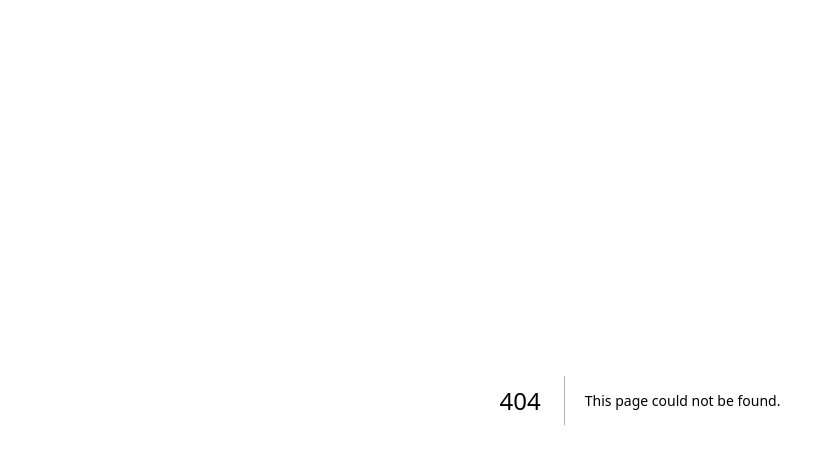
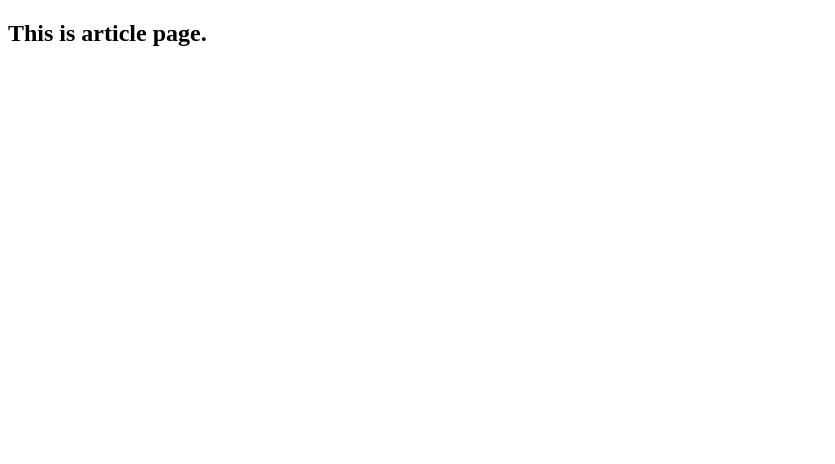
Before and after one commit to ShishirPHS/first-nextjs-app, a Next.js app: page /news/article in a window 1280 px wide. Before the commit this address had no page. Shown: the top 464 px of the page, without its empty margins (0-835 px from the left). Built offline with nearby package versions, Linux system fonts and the light colour scheme.

Commit message:
created nested route blog and article page

```diff
--- /dev/null
+++ b/src/app/news/article/page.js
@@ -0,0 +1,9 @@
+const ArticlePage = () => {
+  return (
+    <div>
+      <h2>This is article page.</h2>
+    </div>
+  );
+};
+
+export default ArticlePage;
```
Also changed, not shown: src/app/news/blog/page.js (added, +9 -0 lines), src/app/news/page.js (added, +11 -0 lines).
